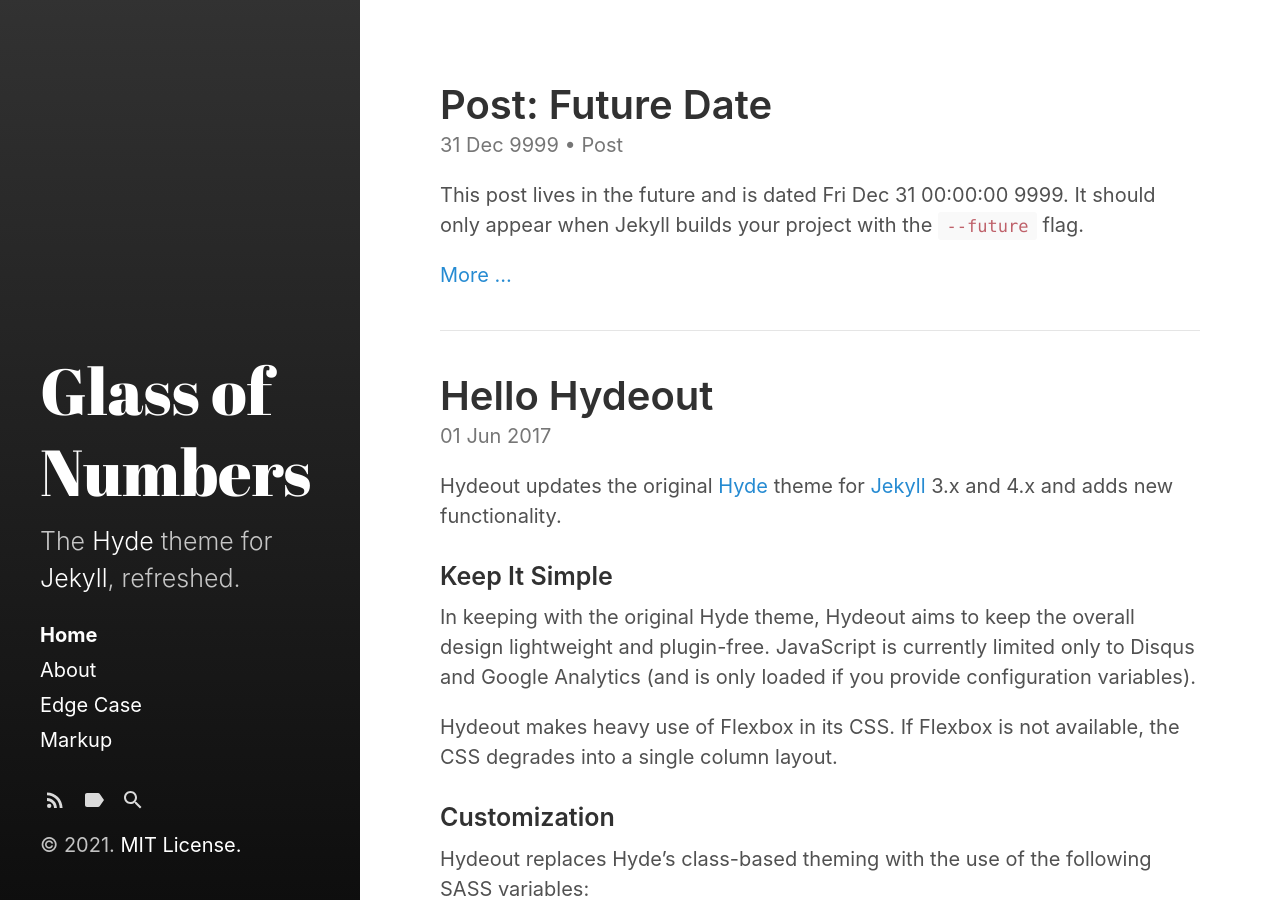
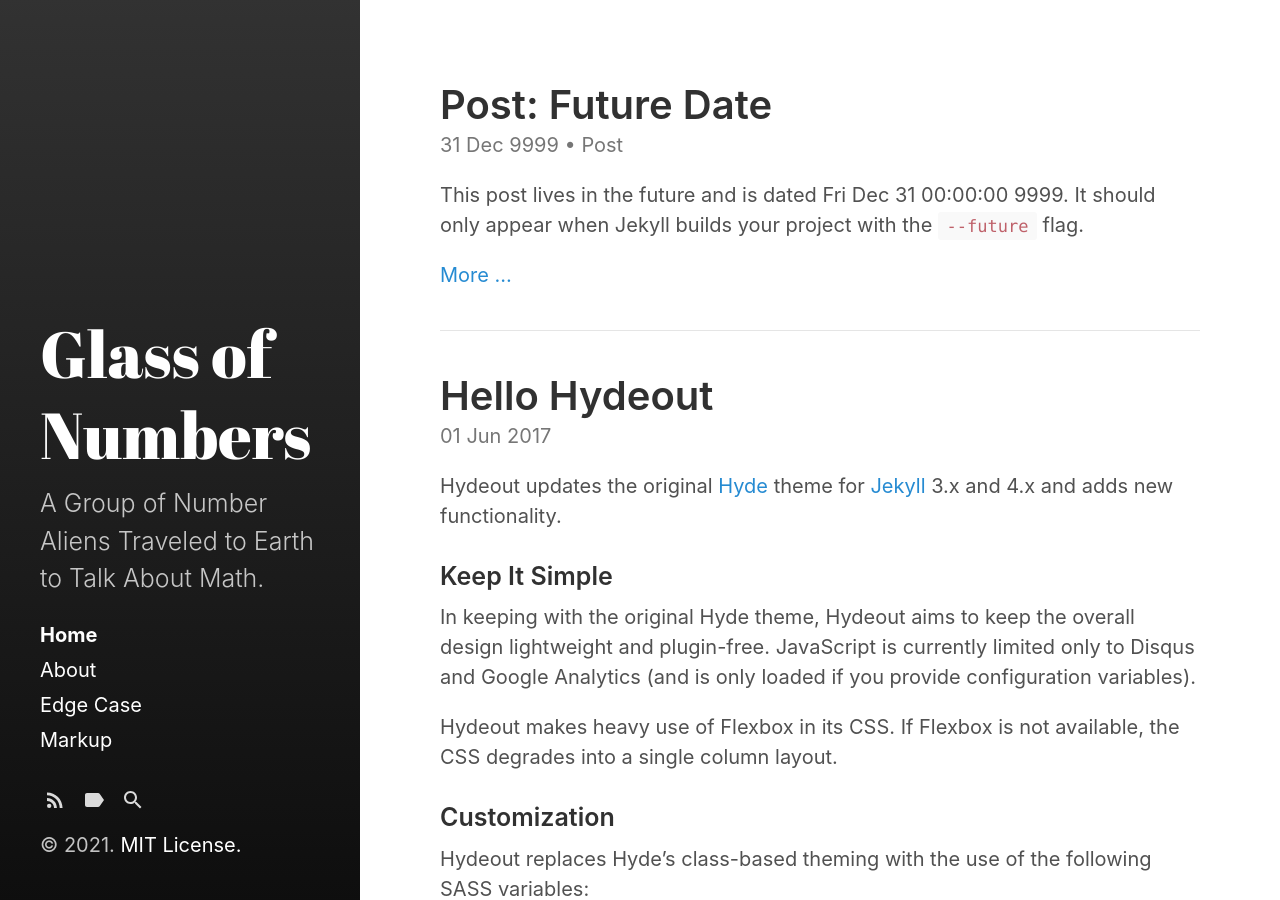
Before and after one commit to mokcak/mokcak.github.io, a Jekyll site: the page built from index.html, in a window 1280 px wide and 900 px high. Built offline with Jekyll 4.4.1, drawn with Linux system fonts in a browser that asks for light colours; the list of posts is cut into pages by our own code.

Commit message:
Update _config.yml

```diff
--- a/_config.yml
+++ b/_config.yml
@@ -6,7 +6,7 @@ remote_theme: 	  fongandrew/hydeout
 # Setup
 title:            Glass of Numbers
 tagline:          'Math Videos'
-description:      'The <a href="http://hyde.getpoole.com" target="_blank">Hyde</a> theme for <a href="http://jekyllrb.com" target="_blank">Jekyll</a>, refreshed.'
+description:      'A Group of Number Aliens Traveled to Earth to Talk About Math.'
 url:              https://glassofnumbers.com
 baseurl:          # '/hydeout'
                   # the optional subpath of your site, e.g. "/blog"
```
